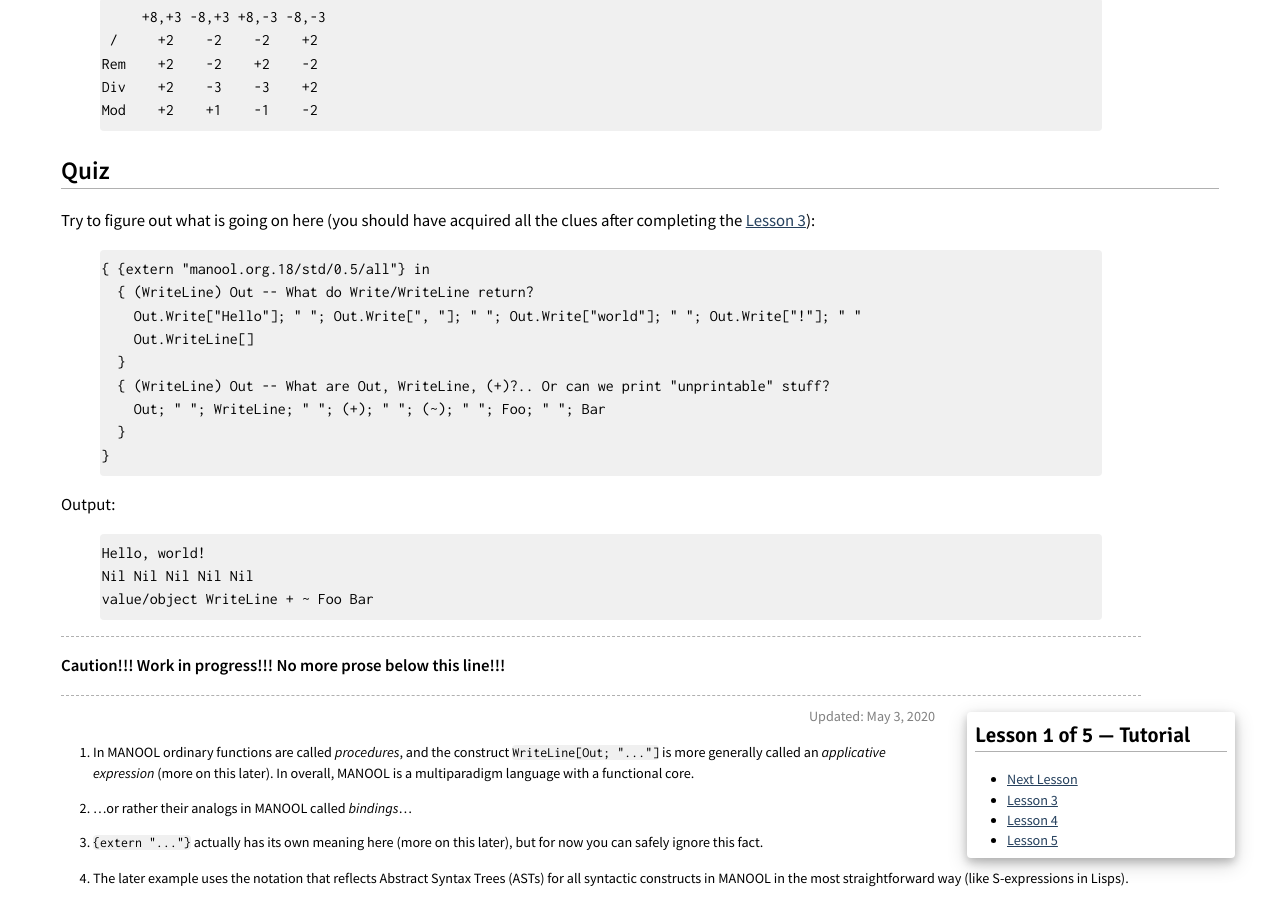
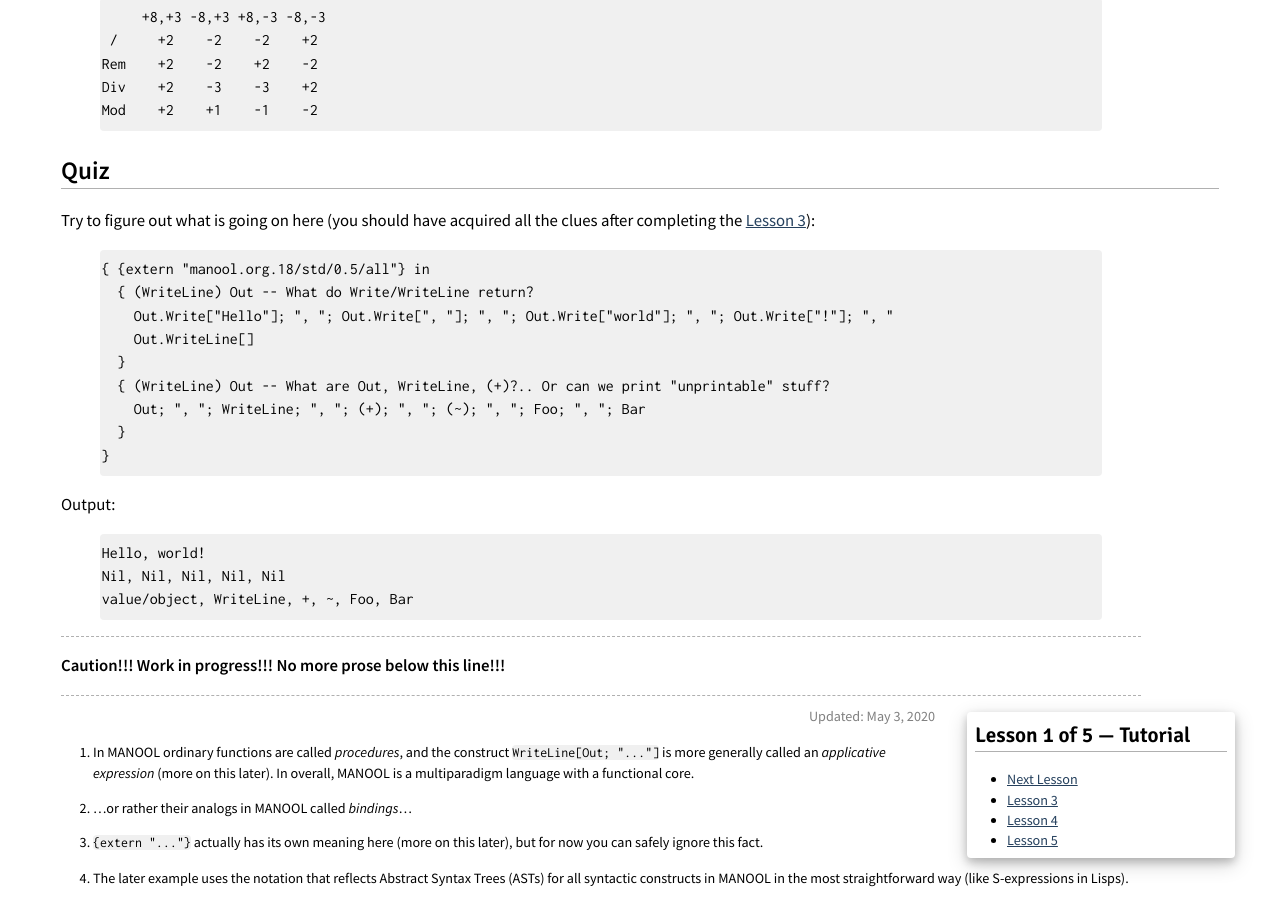
Before and after one commit to rusini/manool, a Jekyll site: the page built from tutorial/lesson-1.md, in a window 1280 px wide and 900 px high, scrolled down 5436 px. Built offline with Jekyll 4.4.1, drawn with Linux system fonts in a browser that asks for light colours.

Commit message:
Add commas in last example

```diff
--- a/tutorial/lesson-1.md
+++ b/tutorial/lesson-1.md
@@ -295,19 +295,19 @@ Try to figure out what is going on here (you should have acquired all the clues
 
     { {extern "manool.org.18/std/0.5/all"} in
       { (WriteLine) Out -- What do Write/WriteLine return?
-        Out.Write["Hello"]; " "; Out.Write[", "]; " "; Out.Write["world"]; " "; Out.Write["!"]; " "
+        Out.Write["Hello"]; ", "; Out.Write[", "]; ", "; Out.Write["world"]; ", "; Out.Write["!"]; ", "
         Out.WriteLine[]
       }
       { (WriteLine) Out -- What are Out, WriteLine, (+)?.. Or can we print "unprintable" stuff?
-        Out; " "; WriteLine; " "; (+); " "; (~); " "; Foo; " "; Bar
+        Out; ", "; WriteLine; ", "; (+); ", "; (~); ", "; Foo; ", "; Bar
       }
     }
 
 Output:
 
     Hello, world!
-    Nil Nil Nil Nil Nil
-    value/object WriteLine + ~ Foo Bar
+    Nil, Nil, Nil, Nil, Nil
+    value/object, WriteLine, +, ~, Foo, Bar
 
 ---
 
```
